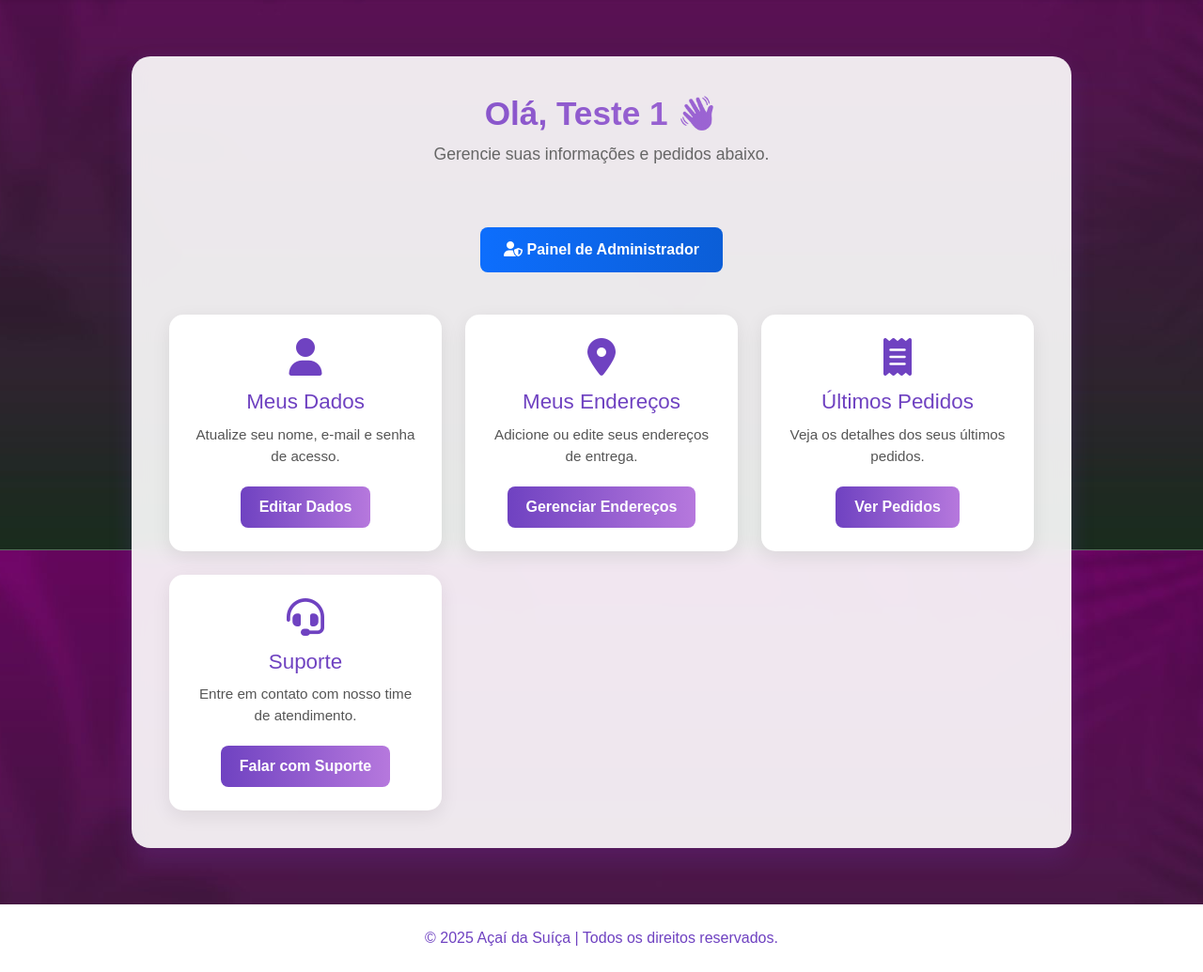
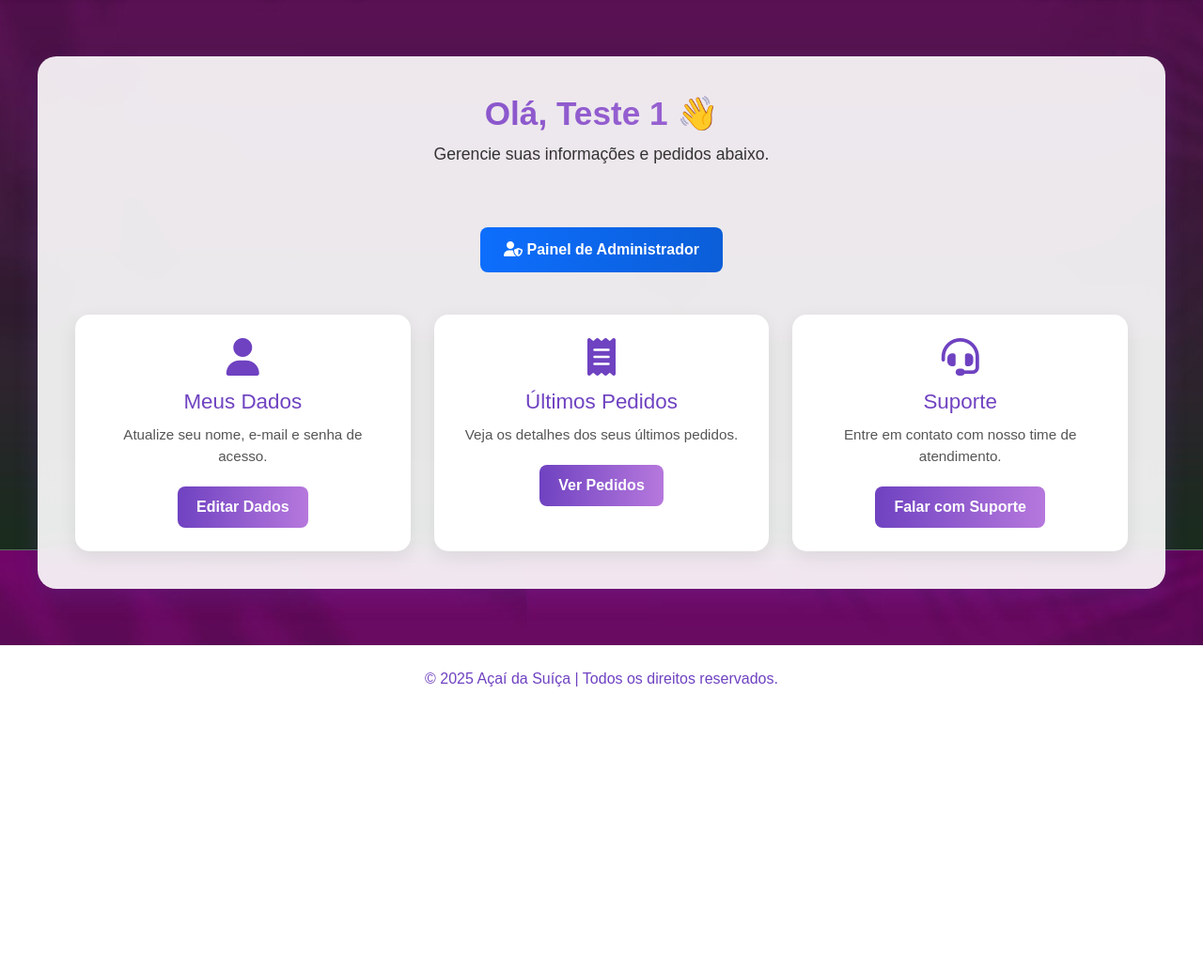
Before and after one commit to Lucas-Fernandes01/public, a PHP site: page /perfil.php in a window 1280 px wide. Shown: the part 214-1249 px from the top of the page at 94% size. After the commit the page ends 945 px from the top, so only its background shows below. Run offline with PHP 8.4, Linux system fonts and the light colour scheme; a user stored in the database is signed in.

Commit message:
atualiza contato.css para aumentar a largura máxima da página de contato atualização pagina meu perfil

```diff
--- a/Css/contato.css
+++ b/Css/contato.css
@@ -1,12 +1,11 @@
 /* ======== CONTAINER PRINCIPAL ======== */
 .contato-page {
-  max-width: 1100px;
+  max-width: 1800px;
   margin: 40px auto;
   padding: 40px;
   background: rgba(255, 255, 255, 0.9);
   border-radius: 20px;
   border: 2px solid transparent;
-  background-clip: padding-box;
   box-shadow: 0 8px 24px rgba(115, 7, 106, 0.25);
   backdrop-filter: blur(8px);
   animation: fadeIn 0.8s ease;
--- a/perfil.php
+++ b/perfil.php
@@ -29,7 +29,7 @@ if (!isset($_SESSION['id'])) {
     }
 
     main {
-      max-width: 1000px;
+      max-width: 1200px;
       margin: 60px auto;
       padding: 40px;
       background: rgba(255, 255, 255, 0.9);
@@ -56,8 +56,14 @@ if (!isset($_SESSION['id'])) {
       -webkit-text-fill-color: transparent;
     }
 
+      /* Remove o gradiente do emoji */
+.emoji {
+  -webkit-text-fill-color: initial; /* volta à cor padrão do sistema */
+  background: none;
+  }
+
     .perfil-header p {
-      color: #666;
+      color: #333;
       font-size: 1.1rem;
     }
 
@@ -159,7 +165,7 @@ if (!isset($_SESSION['id'])) {
 
   <main>
     <div class="perfil-header">
-      <h1>Olá, <?php echo htmlspecialchars($_SESSION['nome']); ?> 👋</h1>
+      <h1>Olá, <?php echo htmlspecialchars($_SESSION['nome']); ?> <span class="emoji">👋</span></h1>
       <p>Gerencie suas informações e pedidos abaixo.</p>
     </div>
 
@@ -177,12 +183,6 @@ if (!isset($_SESSION['id'])) {
         <a href="editar_perfil.php">Editar Dados</a>
       </div>
 
-      <div class="card-item">
-        <i class="fa-solid fa-location-dot"></i>
-        <h3>Meus Endereços</h3>
-        <p>Adicione ou edite seus endereços de entrega.</p>
-        <a href="enderecos.php">Gerenciar Endereços</a>
-      </div>
 
       <div class="card-item">
         <i class="fa-solid fa-receipt"></i>
```
